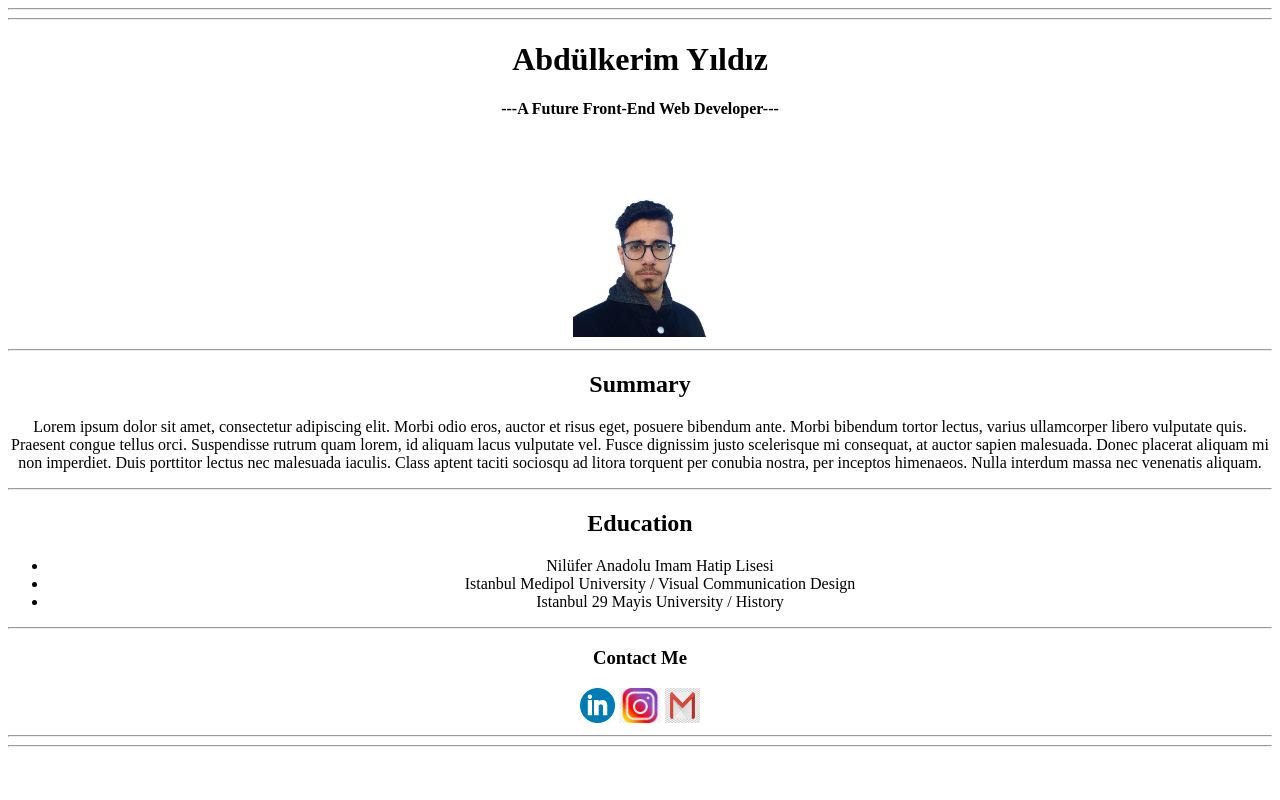
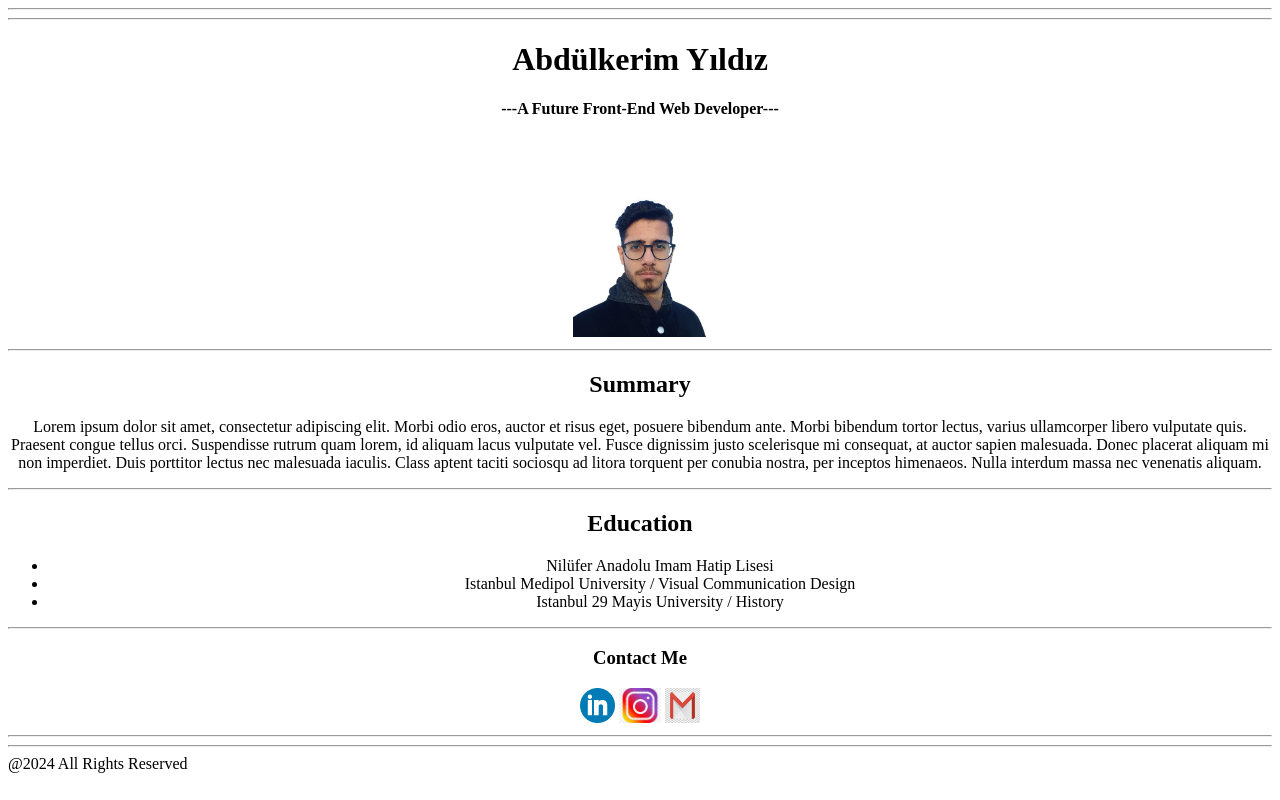
Before and after one commit to kerimyldz16/html-summary-sample, a plain HTML site: page index.html in a window 1280 px wide. Drawn offline with Linux system fonts and the light colour scheme.

Commit message:
Update index.html

```diff
--- a/index.html
+++ b/index.html
@@ -12,7 +12,7 @@
  <center>
  <hr>
  <hr>
-<h1>Abdülkerim Yıldız</h1>
+<h1> Abdülkerim Yıldız </h1>
 <h4>---A Future Front-End Web Developer---</h4> <br>
 <img src="./Images/My Photo.jpeg" height="180" alt="my picture">
 <hr>
@@ -33,4 +33,5 @@
 </center>
 <hr>
 <hr>
+ <footer>@2024 All Rights Reserved</footer>
 </html>
```
